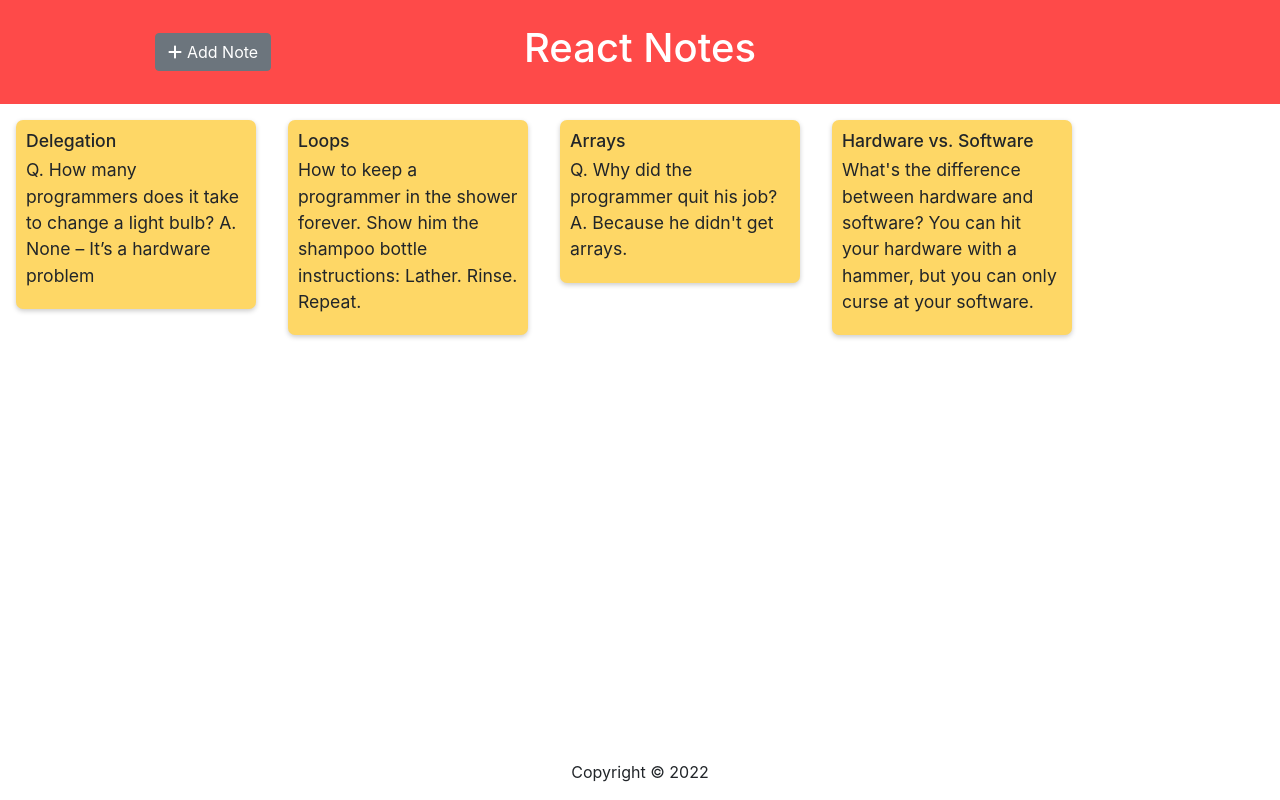
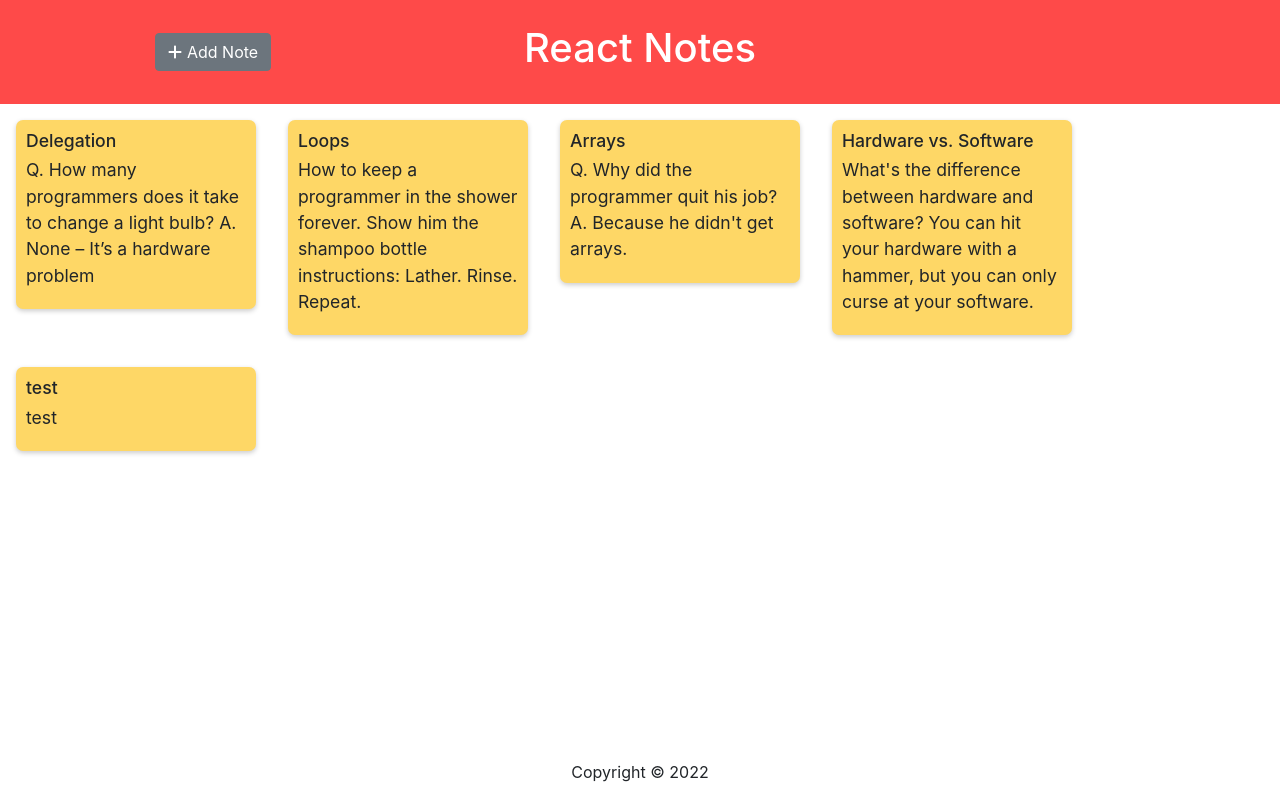
Before and after one commit to Daniel-727/react_notes, a React (Create React App) app: page / in a window 1280 px wide. Built offline with nearby package versions, Linux system fonts and the light colour scheme.

Commit message:
clean map function code

```diff
--- a/src/App.jsx
+++ b/src/App.jsx
@@ -37,7 +37,15 @@ class App extends Component{
         return (
             <>
               <Header addNote={() => this.addNote()}/> {/*passing in the createNewNote function to the Header so when the button in the header is clicked, the function here in the App Component is triggered*/}
-              {notes.map(note => createNotes(note))} {/*not sure why we don't need parentheses after createNotes. Also for Keeper app part 2, we aren't passing anything into the createNotes function so how is it that in the code below, there is a note parameter that's able to be used*/}
+              {notes.map(note => { //got rid of the function outside because why create a function if we are only going to use it here? So I made it an anonymous arrow function instead, also key doesn't need to try to grab state from outside the App class anymore. It can just grab the key from the note and there is no React key error
+                return <Note
+                    key={note.key}
+                    title={note.title}
+                    content={note.content}
+                    />;
+                })
+
+            /*SOLVED - it's because the function used by map is by default used on every iteration, so it will by default have access to the element of that iteration, so we don't have to pass in note, because the function createNotes will automaticcaly have it.*/}
 
 
               <Footer/>
@@ -47,12 +55,6 @@ class App extends Component{
 }
 
 
-function createNotes(note) { //apparently we can't read the state from out here. so adding a key isn't working, but creating multiple notes works. KEEPER APP PART 2, so apparently passing in arguments is optional in javascript, even if the function requires inputs, if you call a function without inputting arguments, the only thing that will happen is that the parameter will be undefined inside the function.
-    return <Note
-        key={note.key}
-        title={note.title}
-        content={note.content}
-        />;
-}
+
 
 export default App;
--- a/src/notes.js
+++ b/src/notes.js
@@ -24,6 +24,12 @@ const notes = [
       title: "Hardware vs. Software",
       content:
         "What's the difference between hardware and software? You can hit your hardware with a hammer, but you can only curse at your software."
+    },
+    {
+        key: 5,
+        title: "test",
+        content:
+            "test"
     }
   ];
 
```
